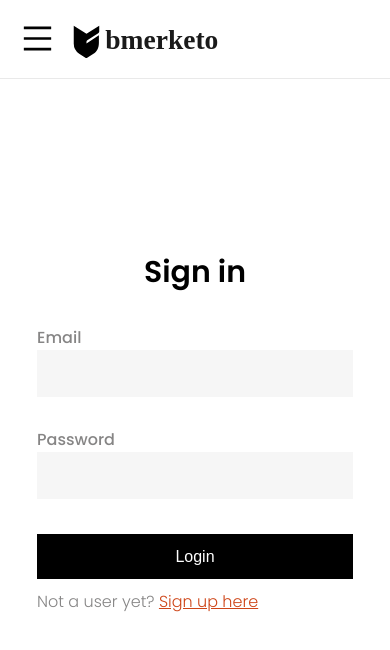
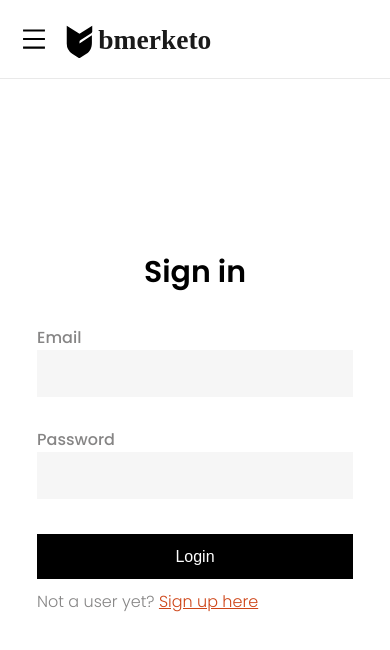
Before and after one commit to Oz996/bmerketo-cms, a React (Vite) app in the folder frontend/: page /store/login in a window 390 px wide. Shown: the top 650 px of the page. Built offline with nearby package versions, Linux system fonts and the light colour scheme; no server answers.

Commit message:
some navbar mobile styling

```diff
--- a/frontend/src/components/CartModal/CartModal.scss
+++ b/frontend/src/components/CartModal/CartModal.scss
@@ -15,6 +15,7 @@
     width: 100%;
     left: 0;
     right: 0;
+    top: 7rem;
   }
   .content {
     .empty {
@@ -22,6 +23,9 @@
       flex-direction: column;
       align-items: center;
       width: 50rem;
+      @include mobile{
+        width: 100%;
+      }
       p {
         font-size: 2rem;
       }
--- a/frontend/src/components/Header/StoreHeader.scss
+++ b/frontend/src/components/Header/StoreHeader.scss
@@ -94,6 +94,9 @@
   nav {
     display: flex;
     align-items: center;
+    :nth-child(1) {
+      padding-top: 0;
+    }
     @include mobile {
       display: none;
       position: fixed;
@@ -108,13 +111,13 @@
     }
     ul {
       display: flex;
+      align-items: center;
       gap: 2rem;
       text-transform: uppercase;
       font-size: 1.7rem;
       font-weight: lighter;
       @include mobile {
         flex-direction: column;
-        text-align: center;
         gap: 1rem;
         margin-bottom: 1rem;
       }
--- a/frontend/src/components/Header/StoreHeader.tsx
+++ b/frontend/src/components/Header/StoreHeader.tsx
@@ -40,13 +40,13 @@ const StoreHeader = () => {
         <div className="mobile-header">
           {!hamburgerMenu ? (
             <AiOutlineMenu
-              size={35}
+              size={28}
               className="hamburger-icon"
               onClick={() => setHamburgerMenu(true)}
             />
           ) : (
             <GrClose
-              size={35}
+              size={28}
               className="hamburger-icon"
               onClick={() => setHamburgerMenu(false)}
             />
--- a/frontend/src/index.scss
+++ b/frontend/src/index.scss
@@ -46,6 +46,12 @@ ul {
 .container {
   width: 110rem;
   margin: 0 auto;
+  @include tablet {
+    width: 90%;
+  }
+  @include mobile {
+    padding-top: 15rem;
+  }
 }
 .store-container {
   width: 120rem;
--- a/frontend/src/pages/Orders/Orders.scss
+++ b/frontend/src/pages/Orders/Orders.scss
@@ -54,3 +54,8 @@
   top: 50%;
   left: 50%;
 }
+@media (max-width: 712px) {
+  .order-list {
+    padding-top: 5rem;
+  }
+}
--- a/frontend/src/pages/Overview/Overview.scss
+++ b/frontend/src/pages/Overview/Overview.scss
@@ -14,6 +14,9 @@
     color: black;
     text-decoration: none;
     font-size: 2rem;
+    display: flex;
+    gap: 1rem;
+    align-items: center;
     transition: transform 0.3s ease;
 
     &:hover {
--- a/frontend/src/pages/Products/Products.scss
+++ b/frontend/src/pages/Products/Products.scss
@@ -59,14 +59,13 @@
 
 @media (max-width: 1134px) {
   .new-product {
-    width: 80%;
-    form {
-    }
+    width: 90%;
   }
 }
 @media (max-width: 712px) {
   .new-product {
     width: 90%;
+    padding-top: 6rem;
     .form-div {
       flex-direction: column;
       gap: 0.2rem !important;
```
